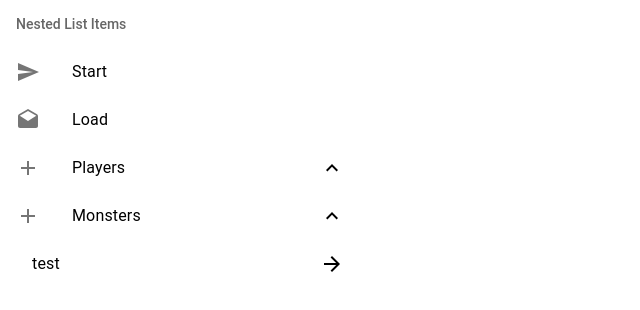
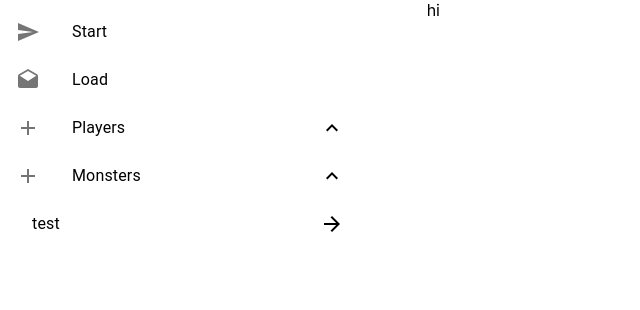
Before and after one commit to GovernorGecko/TbTInitiative, a React (Create React App) app in the folder initiative/: page / in a window 1280 px wide. Shown: the top 310 px of the page, without its empty margins (0-640 px from the left). Built offline with nearby package versions, Linux system fonts and the light colour scheme.

Commit message:
Prettier

```diff
--- a/initiative/package.json
+++ b/initiative/package.json
@@ -10,6 +10,7 @@
     "@testing-library/jest-dom": "^5.16.3",
     "@testing-library/react": "^12.1.4",
     "@testing-library/user-event": "^13.5.0",
+    "prettier": "^2.6.2",
     "react": "^18.0.0",
     "react-dom": "^18.0.0",
     "web-vitals": "^2.1.4"
--- a/initiative/src/App.js
+++ b/initiative/src/App.js
@@ -1,11 +1,7 @@
 
 import * as React from 'react';
 
-import ListSubheader from '@mui/material/ListSubheader';
-import List from '@mui/material/List';
-import ListItemButton from '@mui/material/ListItemButton';
-import ListItemIcon from '@mui/material/ListItemIcon';
-import ListItemText from '@mui/material/ListItemText';
+import { Grid, List, ListItemButton, ListItemIcon, ListItemText } from '@mui/material/'
 
 import DraftsIcon from '@mui/icons-material/Drafts';
 import SendIcon from '@mui/icons-material/Send';
@@ -28,15 +24,12 @@ function App() {
 
 
   return (
+    <Grid container>
+      <Grid item xs={4}>
         <List
           sx={style.list}
           component="nav"
           aria-labelledby="nested-list-subheader"
-      subheader={
-        <ListSubheader component="div" id="nested-list-subheader">
-          Nested List Items
-        </ListSubheader>
-      }
         >
           <ListItemButton>
             <ListItemIcon>
@@ -53,6 +46,9 @@ function App() {
           <EntityList name="Players" list={players} update={setPlayers} />
           <EntityList name="Monsters" list={monsters} update={setMonsters} />
         </List>
+      </Grid>
+      <Grid item xs={8}>hi</Grid>
+    </Grid>
   );
 }
 
```
Also changed, not shown: 1 other file (tests, documents, lock files or other folders). Lines whose indentation alone changed are shown as unchanged.
